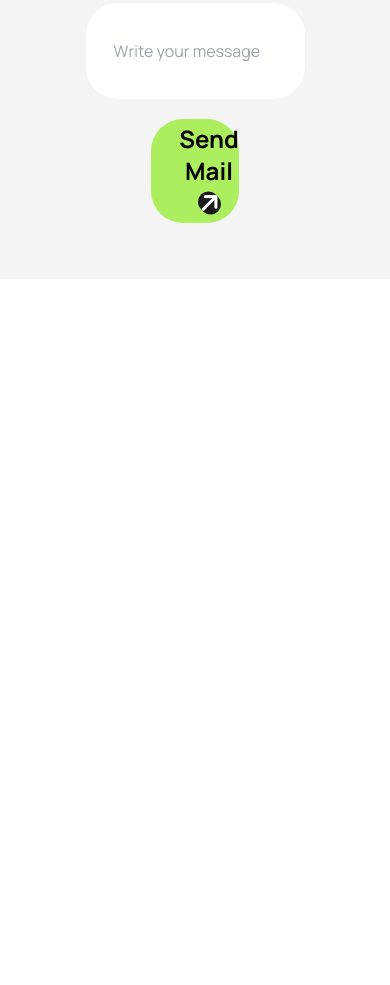
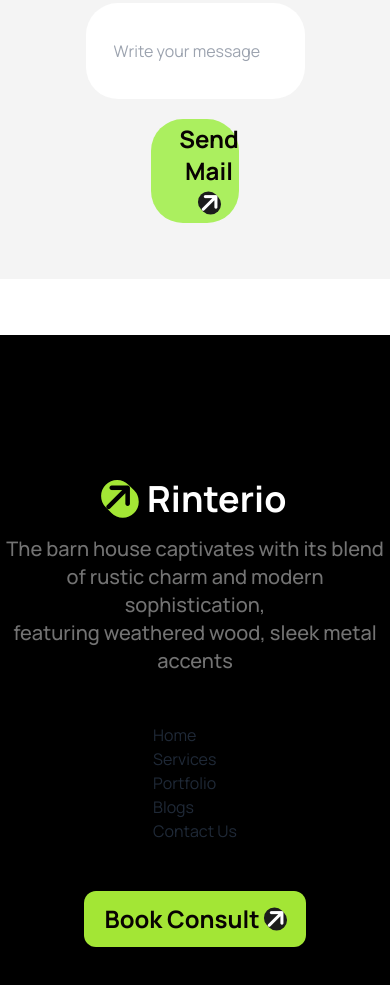
Before and after one commit to nabidrohan/house-design, a plain HTML site: page index.html in a window 390 px wide. Shown: the part 6722-7707 px from the top of the page. Before the commit the page ends 7057 px from the top, so only its background shows below. Drawn offline with nearby package versions, Linux system fonts and the light colour scheme.

Commit message:
added full index without responsive footer

```diff
--- a/index.html
+++ b/index.html
@@ -397,11 +397,35 @@
 
 
         </section>
+    </main>
 
+    <footer class="bg-black py-32">
+        <div class="flex flex-col justify-center items-center">
+            <div class="text-4xl font-bold text-[#fff] justify-start gap-x-3 flex my-4">
+                <i class="fa-solid fa-arrow-right text-[black] -rotate-45 rounded-full bg-lime-400"></i>
+                <p> Rinterio</p>
+            </div>
+            <p class="text-center text-xl font-medium text-[#737373]">The barn house captivates with its blend of rustic charm and modern sophistication, <br>
+                 featuring weathered wood, sleek metal accents</p>
+                 <div>
+                    <ul class="lg:flex gap-[120px] justify-between items-center my-12 ">
+                        <li>Home</li>
+                        <li>Services</li>
+                        <li>Portfolio</li>
+                        <li>Blogs</li>
+                        <li>Contact Us</li>
+                    </ul>
 
+                 </div>
+                 <div>
+                    <button
+                    class="text-2xl font-bold text-[#080202] bg-lime-400 rounded-xl py-3 px-5 ">Book
+                    Consult <i
+                        class="fa-solid fa-arrow-right -rotate-45 rounded-full bg-[#1C1C1C] text-white"></i></button>
+                 </div>
 
-    </main>
-    <footer>
+        </div>
+
 
     </footer>
 </body>
```
